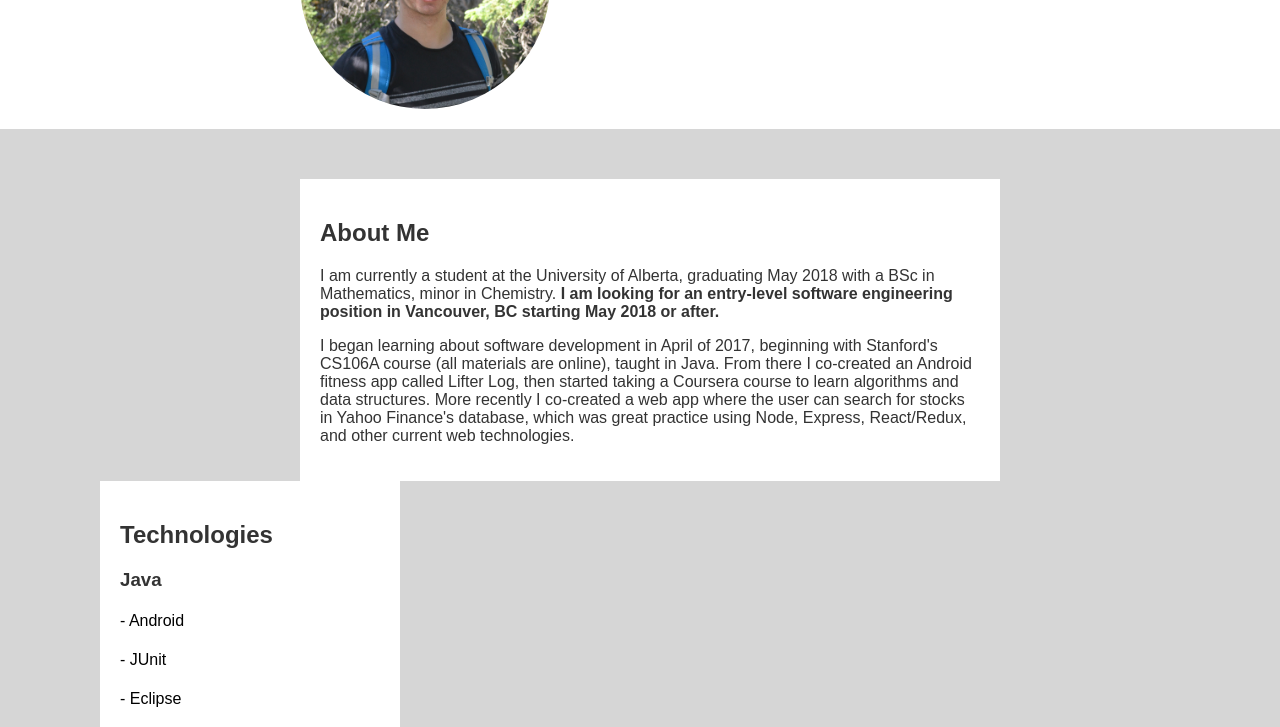
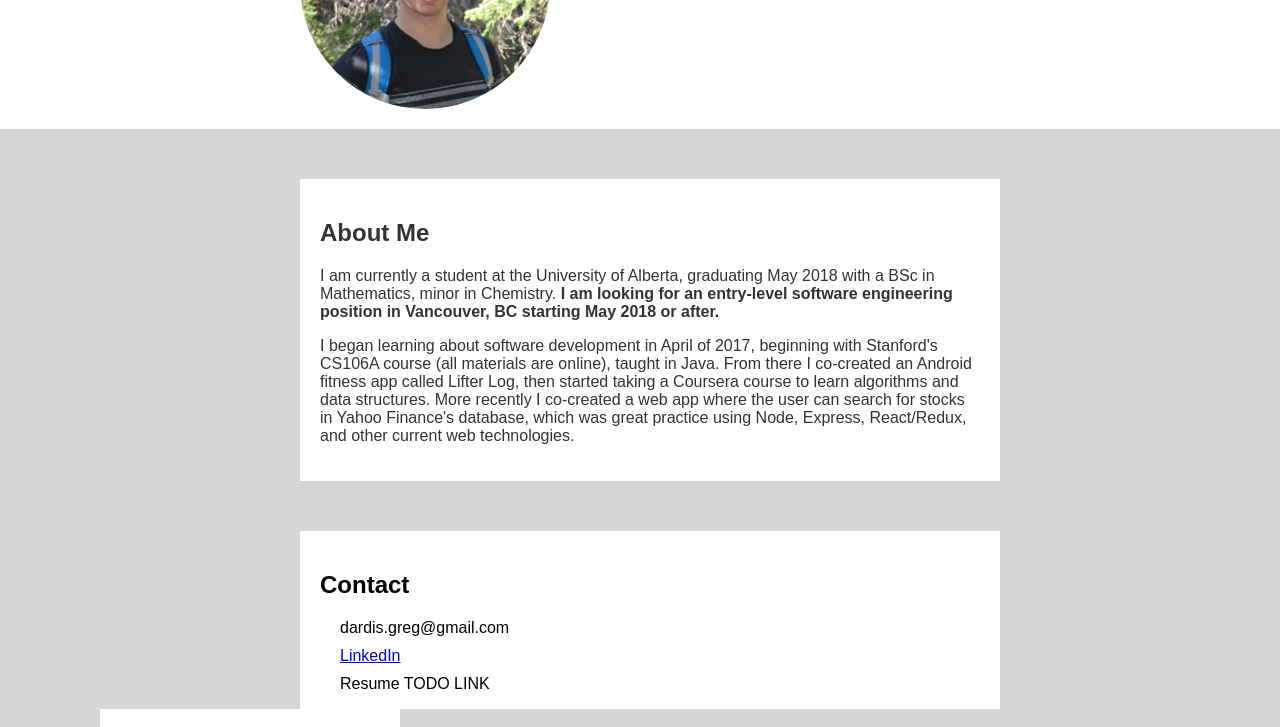
Before and after one commit to gregdardis/personal-website, a React app: page / in a window 1280 px wide. Shown: the part 203-930 px from the top of the page. Built offline with nearby package versions, Linux system fonts and the light colour scheme.

Commit message:
made contact component with email, resume, linkedin link

```diff
--- a/src/components/about/about.css
+++ b/src/components/about/about.css
@@ -1,4 +1,5 @@
 .about {
   padding: 20px;
   color: #333333;
+  margin-bottom: 50px;
 }
--- /dev/null
+++ b/src/components/contact/Contact.js
@@ -0,0 +1,16 @@
+import React from 'react';
+
+import './contact.css';
+
+const Contact = () => (
+  <div className='contact'>
+    <h2>Contact</h2>
+    <ul>
+      <li>dardis.greg@gmail.com</li>
+      <li><a href='https://www.linkedin.com/in/greg-dardis-73495514b/'>LinkedIn</a></li>
+      <li>Resume TODO LINK</li>
+    </ul>
+  </div>
+);
+
+export default Contact;
--- /dev/null
+++ b/src/components/contact/contact.css
@@ -0,0 +1,8 @@
+.contact h2 {
+  padding: 20px 20px 0px 20px;
+}
+
+.contact li {
+  list-style-type: none;
+  margin: 10px 0;
+}
--- /dev/null
+++ b/src/components/contact/index.js
@@ -0,0 +1,3 @@
+import Contact from './Contact';
+
+export default Contact;
--- a/src/components/leftColumn/LeftColumn.js
+++ b/src/components/leftColumn/LeftColumn.js
@@ -2,10 +2,12 @@ import React from 'react';
 
 import './leftColumn.css';
 import About from '../about';
+import Contact from '../contact';
 
 const LeftColumn = () => (
   <div className='leftColumn'>
     <About />
+    <Contact />
   </div>
 );
 
--- a/src/components/leftColumn/leftColumn.css
+++ b/src/components/leftColumn/leftColumn.css
@@ -1,6 +1,6 @@
 .leftColumn {
   display: flex;
-  flex-direction: vertical;
+  flex-direction: column;
   float: left;
   margin-left: 300px;
   width: 700px;
--- a/src/components/rightColumn/rightColumn.css
+++ b/src/components/rightColumn/rightColumn.css
@@ -1,6 +1,6 @@
 .rightColumn {
   display: flex;
-  flex-direction: vertical;
+  flex-direction: column;
   position: relative;
   left: 100px;
   width: 300px;
```
